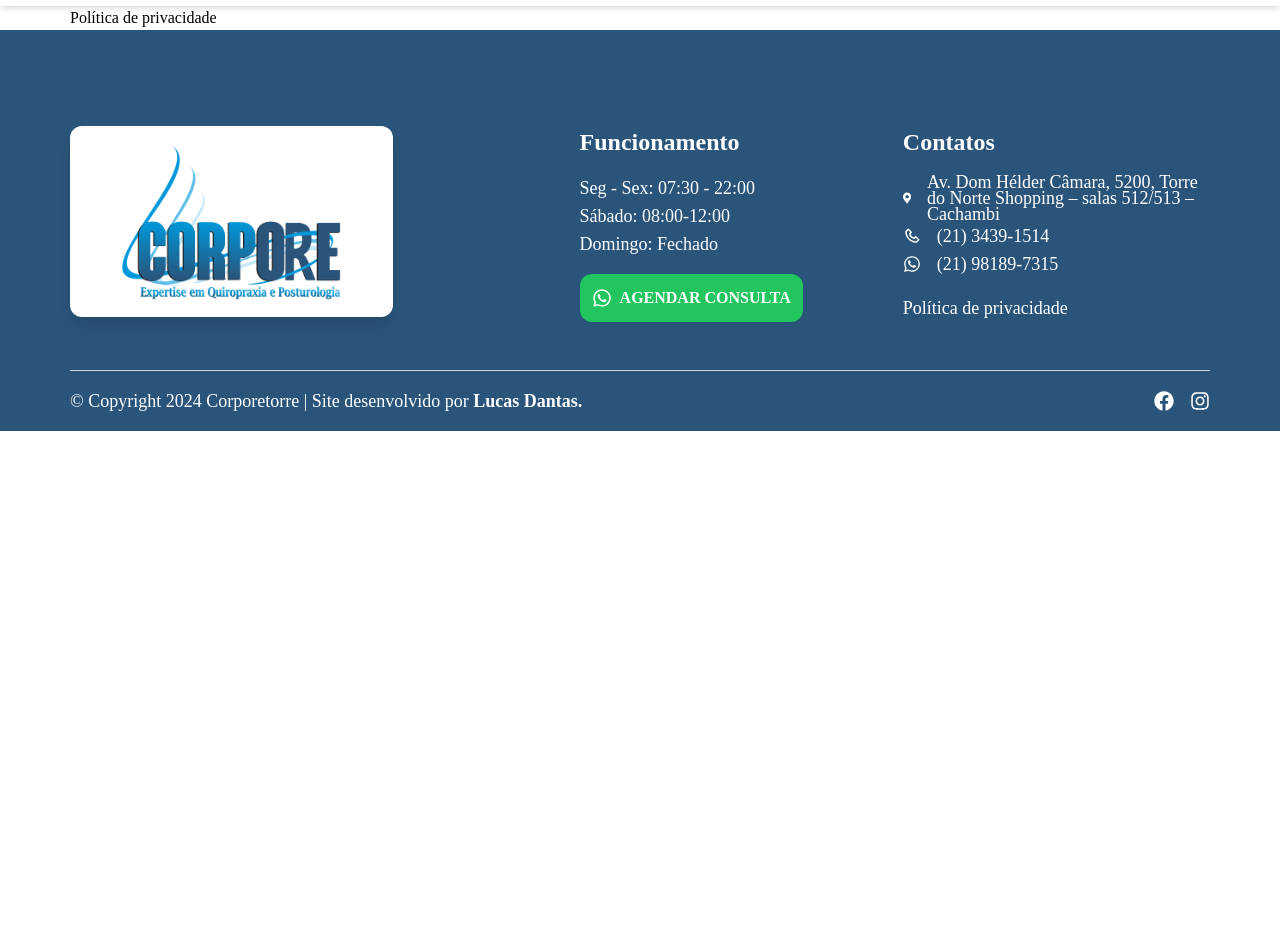
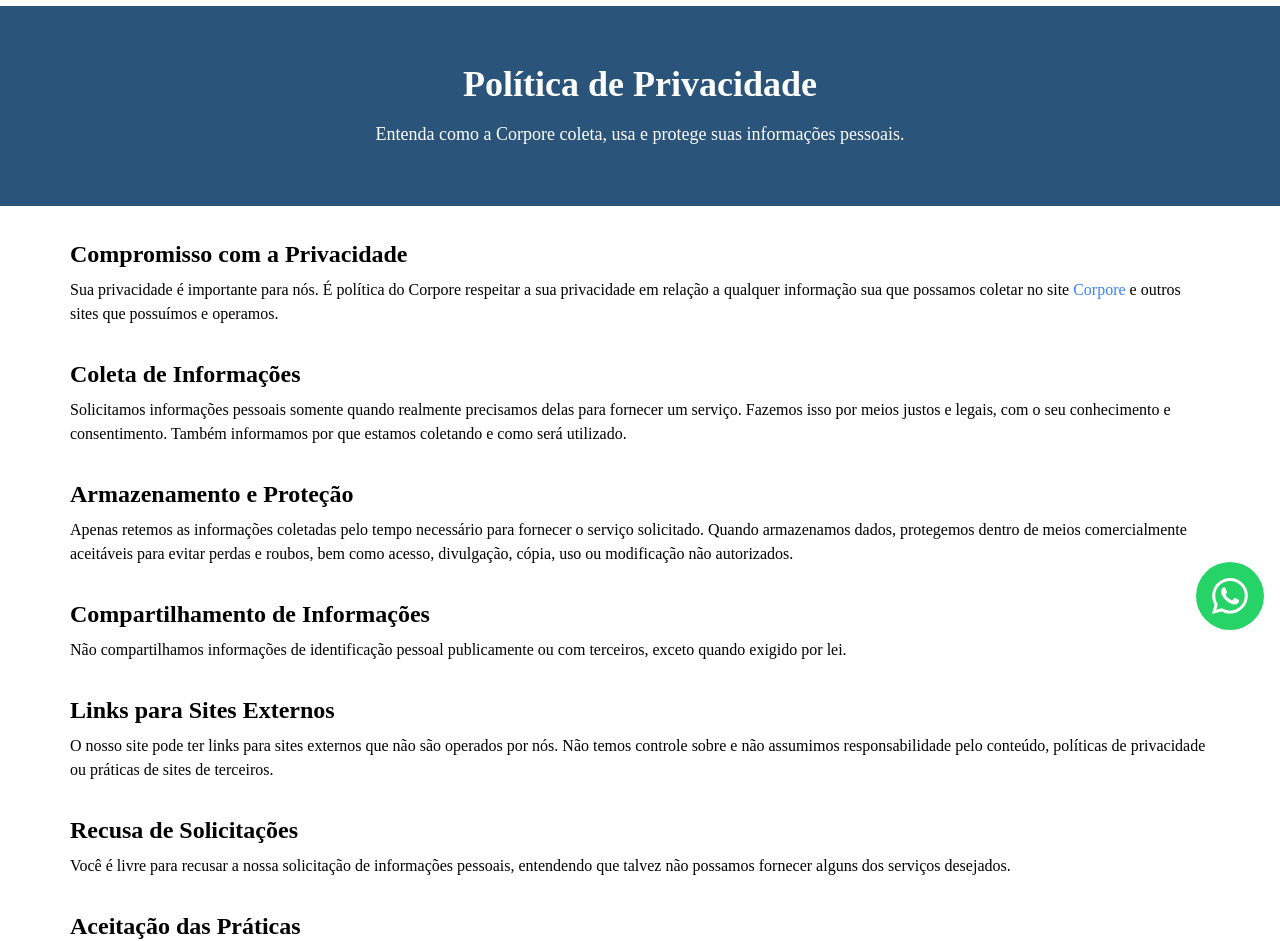
Before and after one commit to lucassdantas/corporetorre, a Next.js app: page /politica-de-privacidade in a window 1280 px wide. Shown: the part 154-1095 px from the top of the page. Before the commit the page ends 800 px from the top, so only its background shows below. Built offline with nearby package versions, Linux system fonts and the light colour scheme.

Commit message:
build privacy policy

```diff
--- a/src/app/politica-de-privacidade/page.tsx
+++ b/src/app/politica-de-privacidade/page.tsx
@@ -1,21 +1,73 @@
-import { Footer } from '@/components/Footer'
-import { Header } from '@/components/Header'
-import { Section } from '@/components/Section'
-import Head from 'next/head'
-import React from 'react'
+import { FloatButton } from '@/components/FloatButton';
+import { Footer } from '@/components/Footer';
+import { Header } from '@/components/Header';
+import { Section } from '@/components/Section';
+import Head from 'next/head';
+import React from 'react';
 
 export default function Page() {
   return (
     <>
-      <Head><title>Política de privacidade - Corpore</title></Head>
-      <Header/>
-        <main>
-          <Section>
-            <h1>Política de privacidade</h1>
-            <p></p>
-          </Section>
-        </main>
-      <Footer/>
+      <Head>
+        <title>Política de Privacidade - Corpore</title>
+        <meta name="description" content="Leia a política de privacidade do Corpore e saiba como tratamos suas informações pessoais." />
+      </Head>
+      <Header />
+      <main>
+        <div className='bg-dark-blue-corpore text-white h-[200px] flex flex-col justify-center items-center px-4'>
+          <h1 className="text-4xl font-bold mb-4">Política de Privacidade</h1>
+          <p className="text-lg text-center max-w-2xl">
+            Entenda como a Corpore coleta, usa e protege suas informações pessoais.
+          </p>
+        </div>
+        <Section className=" py-8  mx-auto">
+          <div className="mb-8">
+            <h2 className="text-2xl font-semibold mb-2">Compromisso com a Privacidade</h2>
+            <p>
+              Sua privacidade é importante para nós. É política do Corpore respeitar a sua privacidade em relação a qualquer informação sua que possamos coletar no site <a href="https://corpore.com" target="_blank" rel="noopener noreferrer" className="text-blue-500 hover:underline">Corpore</a> e outros sites que possuímos e operamos.
+            </p>
+          </div>
+          <div className="mb-8">
+            <h2 className="text-2xl font-semibold mb-2">Coleta de Informações</h2>
+            <p>
+              Solicitamos informações pessoais somente quando realmente precisamos delas para fornecer um serviço. Fazemos isso por meios justos e legais, com o seu conhecimento e consentimento. Também informamos por que estamos coletando e como será utilizado.
+            </p>
+          </div>
+          <div className="mb-8">
+            <h2 className="text-2xl font-semibold mb-2">Armazenamento e Proteção</h2>
+            <p>
+              Apenas retemos as informações coletadas pelo tempo necessário para fornecer o serviço solicitado. Quando armazenamos dados, protegemos dentro de meios comercialmente aceitáveis para evitar perdas e roubos, bem como acesso, divulgação, cópia, uso ou modificação não autorizados.
+            </p>
+          </div>
+          <div className="mb-8">
+            <h2 className="text-2xl font-semibold mb-2">Compartilhamento de Informações</h2>
+            <p>
+              Não compartilhamos informações de identificação pessoal publicamente ou com terceiros, exceto quando exigido por lei.
+            </p>
+          </div>
+          <div className="mb-8">
+            <h2 className="text-2xl font-semibold mb-2">Links para Sites Externos</h2>
+            <p>
+              O nosso site pode ter links para sites externos que não são operados por nós. Não temos controle sobre e não assumimos responsabilidade pelo conteúdo, políticas de privacidade ou práticas de sites de terceiros.
+            </p>
+          </div>
+          <div className="mb-8">
+            <h2 className="text-2xl font-semibold mb-2">Recusa de Solicitações</h2>
+            <p>
+              Você é livre para recusar a nossa solicitação de informações pessoais, entendendo que talvez não possamos fornecer alguns dos serviços desejados.
+            </p>
+          </div>
+          <div>
+            <h2 className="text-2xl font-semibold mb-2">Aceitação das Práticas</h2>
+            <p>
+              O uso contínuo de nosso site será considerado como aceitação de nossas práticas em torno de privacidade e informações pessoais. Se você tiver alguma dúvida sobre como lidamos com dados do usuário e informações pessoais, entre em contato conosco.
+            </p>
+          </div>
+        </Section>
+      <FloatButton/>
+      </main>
+
+      <Footer />
     </>
-  )
+  );
 }
--- a/src/components/Header/index.tsx
+++ b/src/components/Header/index.tsx
@@ -36,13 +36,13 @@ export const Header = () => {
           <div className="hidden w-2/3 md:flex flex-grow items-center md:justify-center justify-end font-bold">
             <ul className="flex gap-4 text-black text-xl">
               <li className="hover:scale-110 transition duration-300">
-                <a href="#sobre">Sobre nós</a>
+                <a href={`${location.origin}/#sobre`}>Sobre nós</a>
               </li>
               <li className="hover:scale-110 transition duration-300">
-                <a href="#servicos">Serviços</a>
+                <a href={`${location.origin}/#servicos`}>Serviços</a>
               </li>
               <li className="hover:scale-110 transition duration-300">
-                <a href="#contato">Fale conosco</a>
+                <a href={`${location.origin}/#contato`}>Fale conosco</a>
               </li>
             </ul>
           </div>
```
